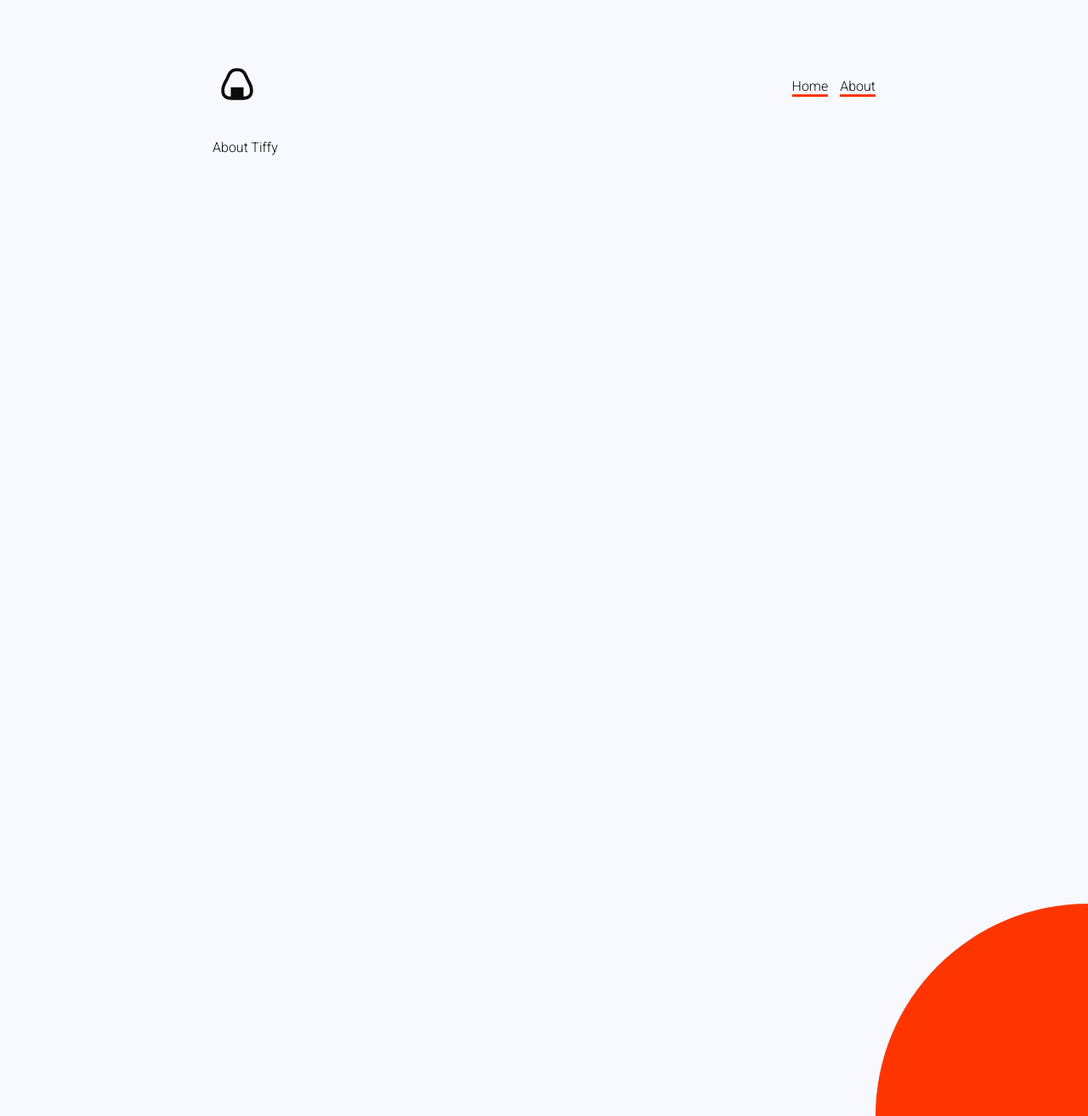
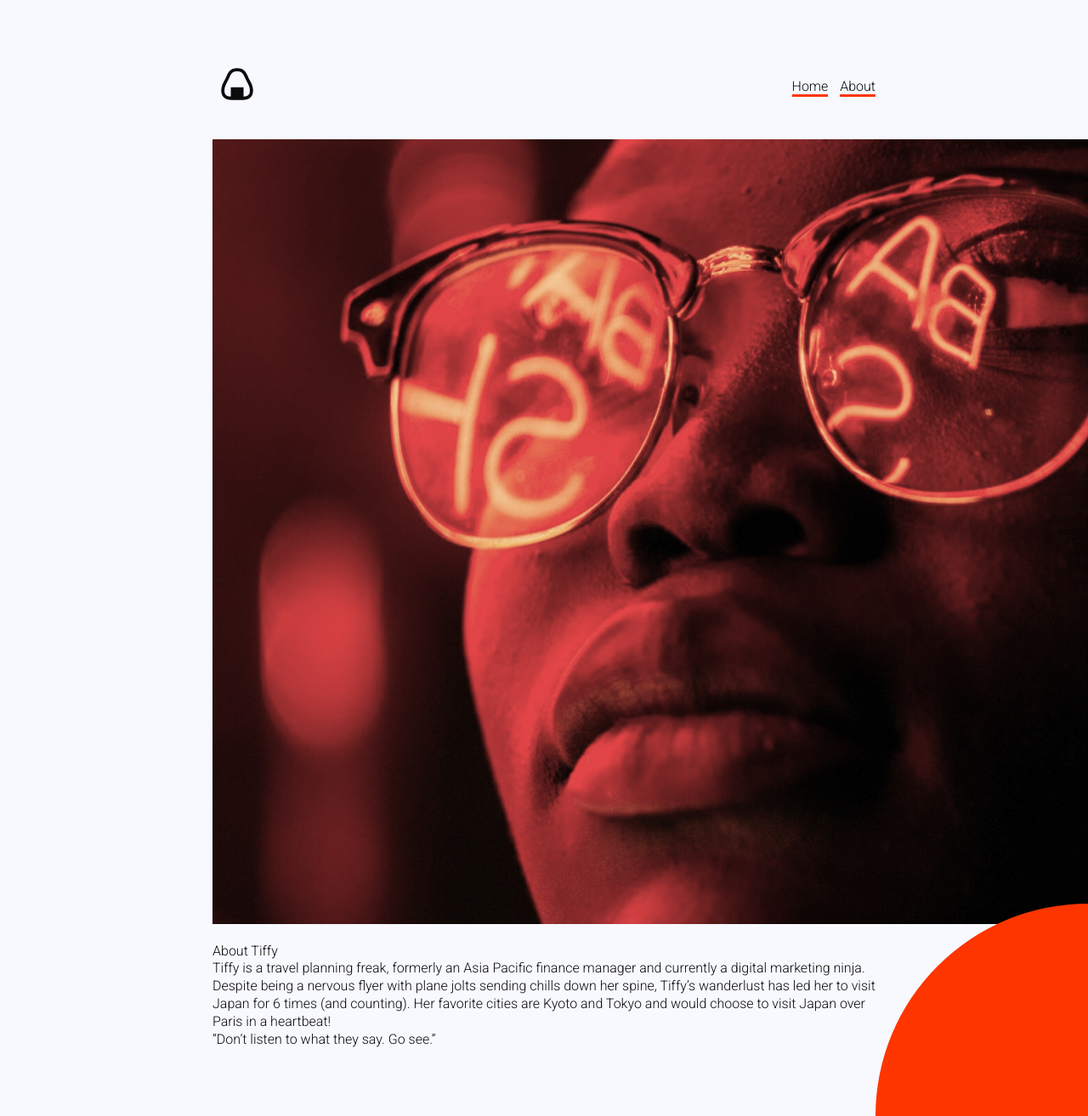
Before and after one commit to espedersen/anightinjapan, a Jekyll site: the page built from about.markdown, in a window 1280 px wide and 1314 px high. Shown: the whole window at 85% size. Built offline with Jekyll 4.4.1, drawn with Linux system fonts in a browser that asks for light colours.

Commit message:
Updated About

```diff
--- a/about.markdown
+++ b/about.markdown
@@ -4,4 +4,8 @@ permalink: "/about/"
 layout: default
 ---
 
-About Tiffy
+![about.jpg](/uploads/about.jpg)
+
+About Tiffy\
+Tiffy is a travel planning freak, formerly an Asia Pacific finance manager and currently a digital marketing ninja. Despite being a nervous flyer with plane jolts sending chills down her spine, Tiffy’s wanderlust has led her to visit Japan for 6 times (and counting). Her favorite cities are Kyoto and Tokyo and would choose to visit Japan over Paris in a heartbeat! \
+“Don't listen to what they say. Go see.”
```
